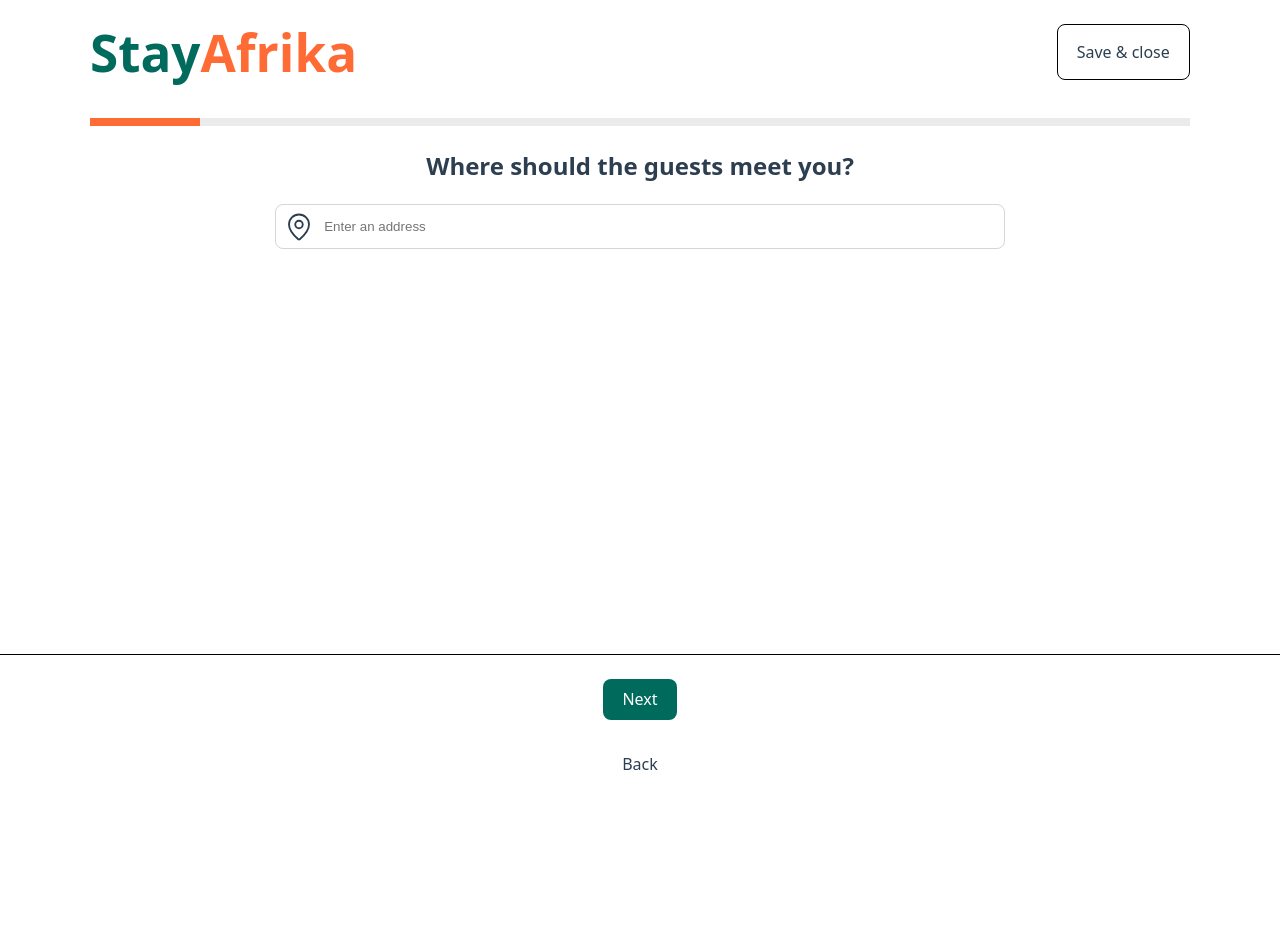
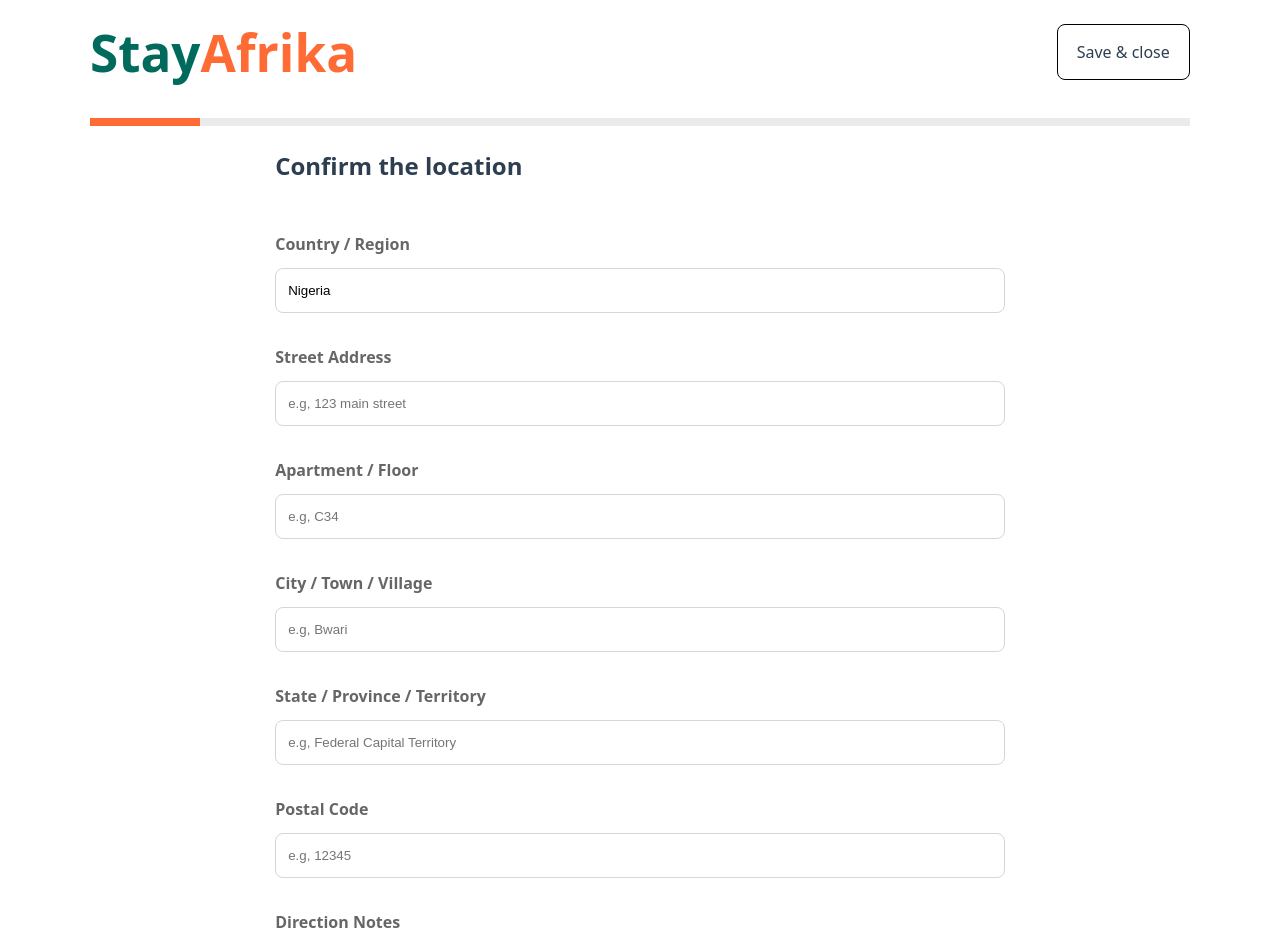
Before and after one commit to nursh/StayAfrika-Demo, a React (Vite) app: page / in a window 1280 px wide. Shown: the top 945 px of the page. Before the commit the page ends 800 px from the top, so only its background shows below. Built offline with nearby package versions, Linux system fonts and the light colour scheme.

Commit message:
Add confirm address page

```diff
--- a/src/App.css
+++ b/src/App.css
@@ -30,13 +30,11 @@ header {
 .heading {
   font-size: 1.5rem;
   font-weight: 700;
-  text-align: center;
 }
 
 .subheading {
   font-size: 1rem;
   font-weight: normal;
-  text-align: center;
 }
 
 footer {
--- a/src/App.tsx
+++ b/src/App.tsx
@@ -5,6 +5,7 @@ import Moment from "./pages/Moment1";
 import Moment2 from "./pages/Moment2";
 import Moment3 from "./pages/Moment3";
 import Moment41 from "./pages/Moment4-1";
+import Moment42 from "./pages/Moment4-2";
 
 function App() {
   return (
@@ -28,7 +29,8 @@ function App() {
           {/* <Moment /> */}
           {/* <Moment2 /> */}
           {/* <Moment3 /> */}
-          <Moment41 />
+          {/* <Moment41 /> */}
+          <Moment42 />
         </div>
       </main>
 
--- a/src/index.css
+++ b/src/index.css
@@ -17,6 +17,7 @@
   --color-light-orange: rgb(235, 235, 235);
   --color-border: rgb(214, 214, 214);
   --color-font: rgb(44, 62, 80);
+  --color-label: rgb(102, 102, 102);
 }
 
 a {
--- /dev/null
+++ b/src/pages/Moment4-2.tsx
@@ -0,0 +1,77 @@
+import Heading from "@app/components/Heading";
+
+export default function Moment42() {
+  return (
+    <>
+      <Heading>Confirm the location</Heading>
+
+      <div className="address-container">
+        <div className="form-group">
+          <label htmlFor="country">Country / Region</label>
+          <input
+            type="text"
+            readOnly
+            value="Nigeria"
+            id="country"
+            name="country"
+          />
+        </div>
+
+        <div className="form-group">
+          <label htmlFor="address">Street Address</label>
+          <input
+            type="text"
+            placeholder="e.g, 123 main street"
+            id="address"
+            name="address"
+          />
+        </div>
+
+        <div className="form-group">
+          <label htmlFor="apartment">Apartment / Floor</label>
+          <input
+            type="text"
+            placeholder="e.g, C34"
+            id="apartment"
+            name="apartment"
+          />
+        </div>
+
+        <div className="form-group">
+          <label htmlFor="city">City / Town / Village</label>
+          <input type="text" placeholder="e.g, Bwari" id="city" name="city" />
+        </div>
+
+        <div className="form-group">
+          <label htmlFor="state">State / Province / Territory</label>
+          <input
+            type="text"
+            placeholder="e.g, Federal Capital Territory"
+            id="state"
+            name="state"
+          />
+        </div>
+
+        <div className="form-group">
+          <label htmlFor="postalcode">Postal Code</label>
+          <input
+            type="text"
+            placeholder="e.g, 12345"
+            id="postalcode"
+            name="postalcode"
+          />
+        </div>
+
+        <div className="form-group">
+          <label htmlFor="direction">Direction Notes</label>
+          <textarea
+            name="direction"
+            id="direction"
+            rows={4}
+            placeholder="Describe landmarks or places nearby that can help you guests find your location"
+          />
+        </div>
+      </div>
+    </>
+  );
+}
--- a/src/styles/Form-Group.css
+++ b/src/styles/Form-Group.css
@@ -6,6 +6,7 @@
 .form-group label {
   font-weight: 600;
   padding-block-end: 0.75rem;
+  color: var(--color-label);
 }
 
 .form-group input,
@@ -41,3 +42,14 @@
 #address {
   --bg-img: url('../assets/lucide/map-pin.svg');
 }
+
+
+/* Address container */
+
+.address-container {
+  margin-block: 3rem;
+}
+
+.address-container > *+* {
+  margin-block-start: 2rem;
+}
```
